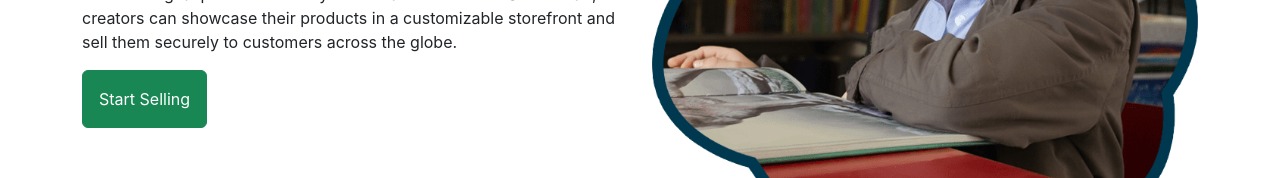
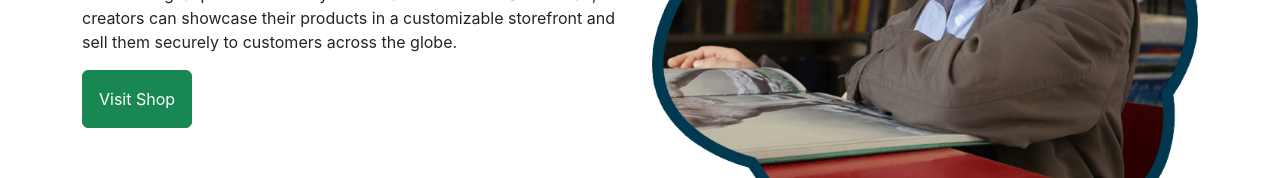
Before and after one commit to TolulopeJoel/Slime-Road-FE, a React (Create React App) app: page / in a window 1280 px wide. Shown: the part 457-635 px from the top of the page. Built offline with nearby package versions, Linux system fonts and the light colour scheme.

Commit message:
Updated landing page buttons

```diff
--- a/src/components/Api.js
+++ b/src/components/Api.js
@@ -38,7 +38,7 @@ api.interceptors.response.use(
         .post(`${apiBaseURL}/auth/token/refresh/`, { refresh: refreshToken })
         .then((response) => {
           // Update the access token in local storage
-          localStorage.setItem("access_token", response.data.acess);
+          localStorage.setItem("access_token", response.data.access);
           // Retry the original request with the new access token
           const config = error.config;
           config.headers["Authorization"] = `Bearer ${response.data.access}`;
--- a/src/pages/LandingPage.js
+++ b/src/pages/LandingPage.js
@@ -36,7 +36,7 @@ export default function Home() {
                                 <h1 className="display-4"><b>Welcome to Slime Road</b></h1>
                                 <p className="lead">The Ultimate Platform for Digital Creators!</p>
                                 <p>Slime Road is an easy-to-use digital application that enables creators to sell their digital products directly to their audience. With Slime Road, creators can showcase their products in a customizable storefront and sell them securely to customers across the globe.</p>
-                                <a href="/signup" className="btn btn-success p-3">Start Selling</a>
+                                <a href="/shop" className="btn btn-success p-3">Visit Shop</a>
                             </div>
                         </div>
                         <div className="col-md-6">
```
